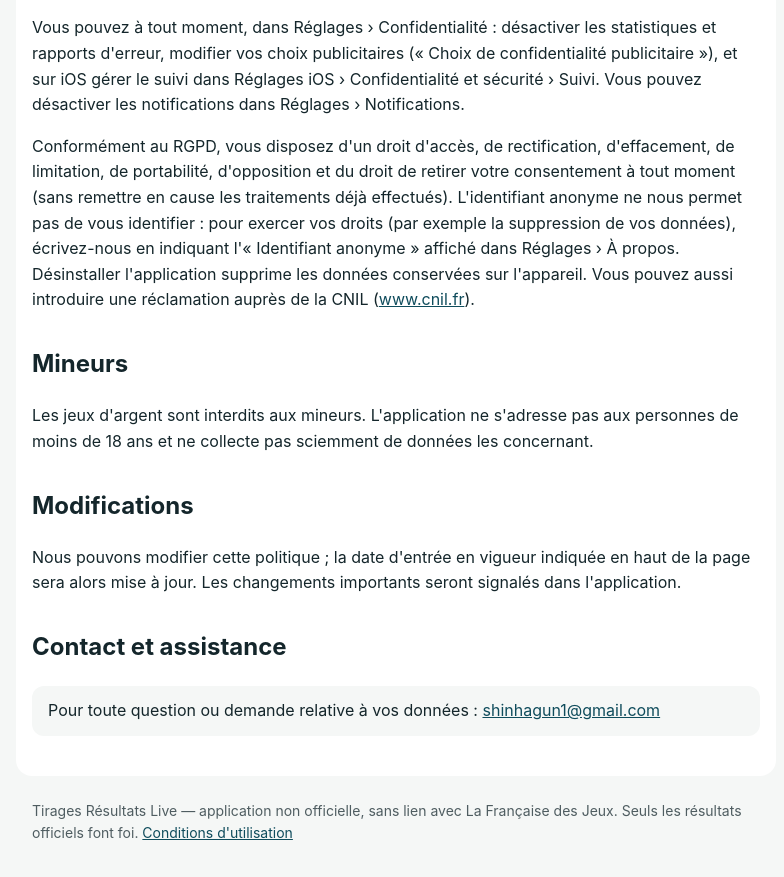
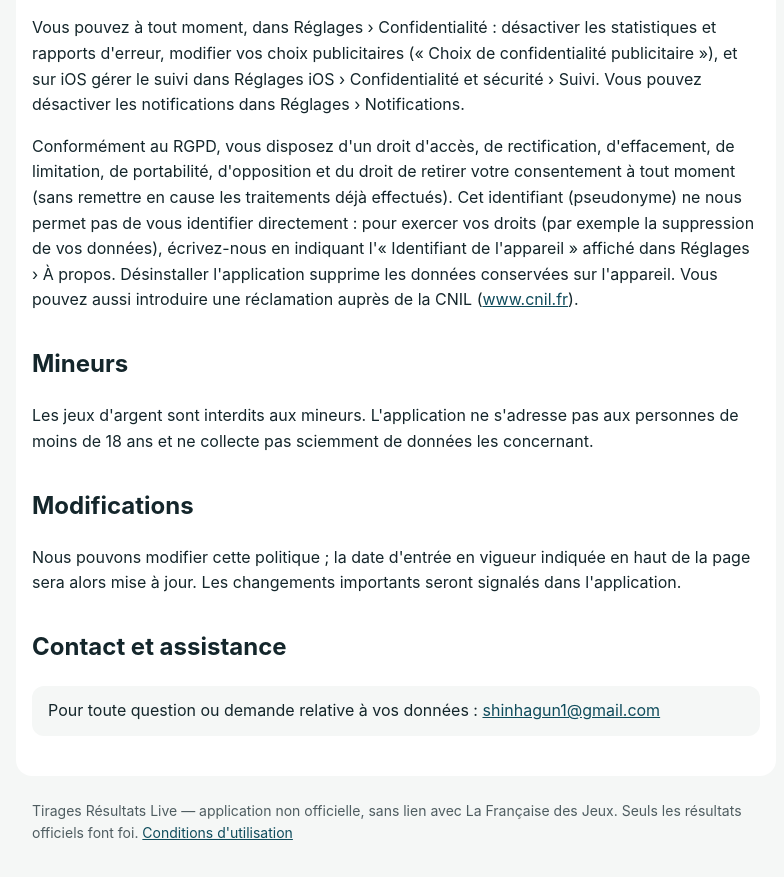
Before and after one commit to shinhagun/shinhagun.github.io, a plain HTML site: page privacy_tirageslive.html in a window 1280 px wide. Shown: the part 2640-3517 px from the top of the page, without its empty margins (244-1028 px from the left). Drawn offline with Linux system fonts and the light colour scheme.

Commit message:
add more fr

```diff
--- a/privacy_tirageslive.html
+++ b/privacy_tirageslive.html
@@ -64,7 +64,7 @@
 
 <h2>Vos choix et vos droits</h2>
 <p>Vous pouvez à tout moment, dans Réglages › Confidentialité : désactiver les statistiques et rapports d'erreur, modifier vos choix publicitaires (« Choix de confidentialité publicitaire »), et sur iOS gérer le suivi dans Réglages iOS › Confidentialité et sécurité › Suivi. Vous pouvez désactiver les notifications dans Réglages › Notifications.</p>
-<p>Conformément au RGPD, vous disposez d'un droit d'accès, de rectification, d'effacement, de limitation, de portabilité, d'opposition et du droit de retirer votre consentement à tout moment (sans remettre en cause les traitements déjà effectués). L'identifiant anonyme ne nous permet pas de vous identifier : pour exercer vos droits (par exemple la suppression de vos données), écrivez-nous en indiquant l'« Identifiant anonyme » affiché dans Réglages › À propos. Désinstaller l'application supprime les données conservées sur l'appareil. Vous pouvez aussi introduire une réclamation auprès de la CNIL (<a href="https://www.cnil.fr">www.cnil.fr</a>).</p>
+<p>Conformément au RGPD, vous disposez d'un droit d'accès, de rectification, d'effacement, de limitation, de portabilité, d'opposition et du droit de retirer votre consentement à tout moment (sans remettre en cause les traitements déjà effectués). Cet identifiant (pseudonyme) ne nous permet pas de vous identifier directement : pour exercer vos droits (par exemple la suppression de vos données), écrivez-nous en indiquant l'« Identifiant de l'appareil » affiché dans Réglages › À propos. Désinstaller l'application supprime les données conservées sur l'appareil. Vous pouvez aussi introduire une réclamation auprès de la CNIL (<a href="https://www.cnil.fr">www.cnil.fr</a>).</p>
 
 <h2>Mineurs</h2>
 <p>Les jeux d'argent sont interdits aux mineurs. L'application ne s'adresse pas aux personnes de moins de 18 ans et ne collecte pas sciemment de données les concernant.</p>
```
